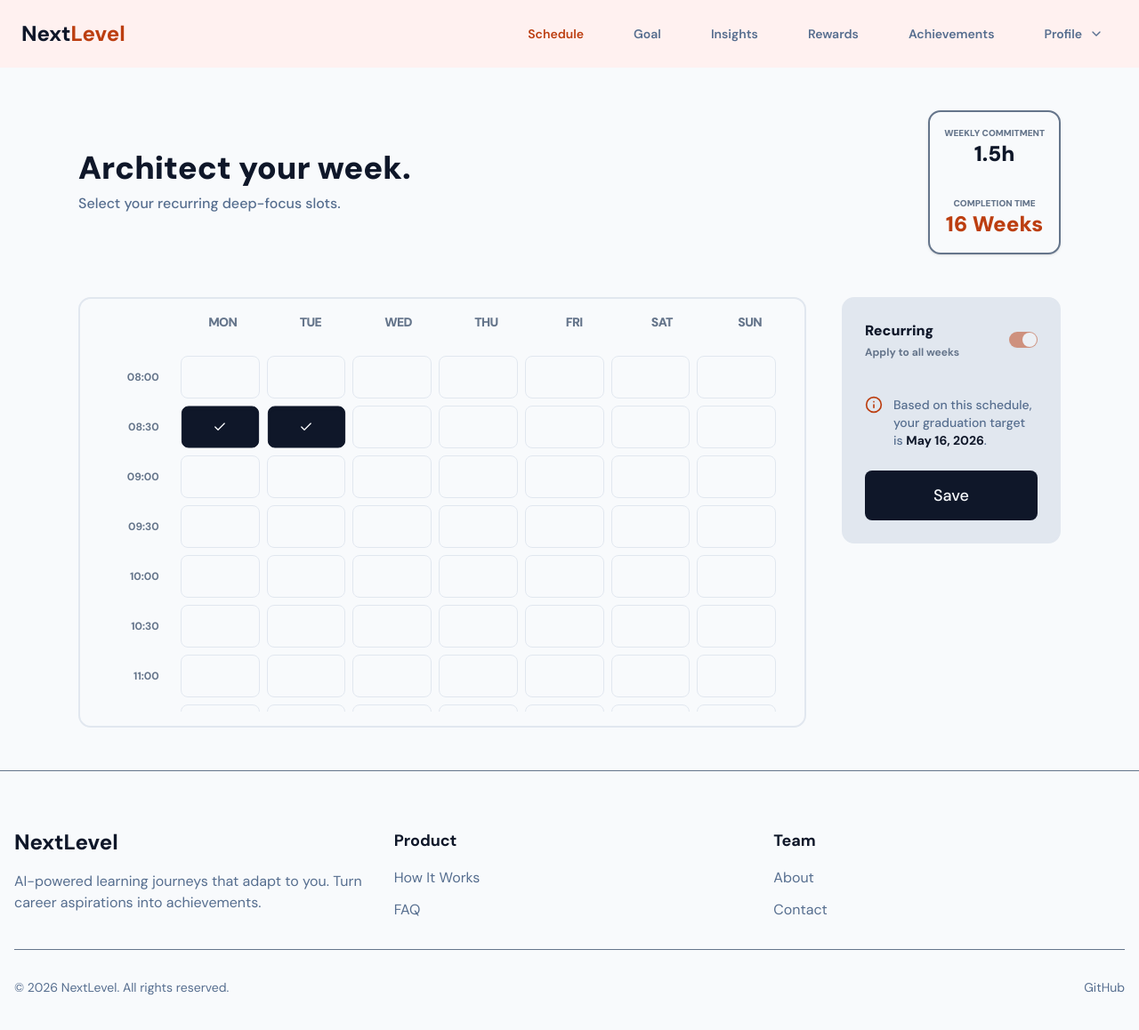
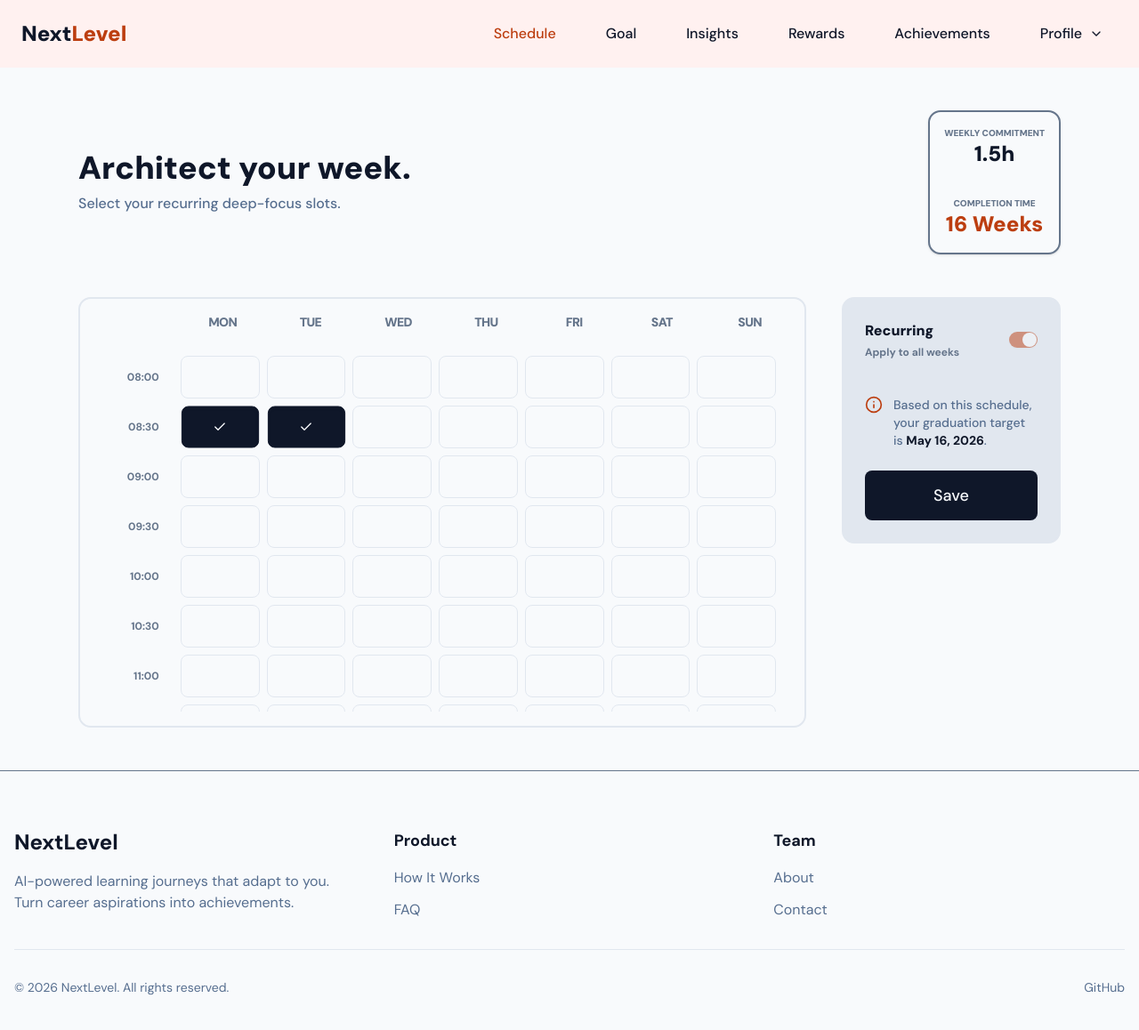
Before and after one commit to sartios/next-level, a Next.js app: page /schedule in a window 1280 px wide. Shown: the top 1158 px of the page at 89% size. Built offline with nearby package versions, Linux system fonts and the light colour scheme.

Commit message:
Update shared components

```diff
--- a/components/shared/BackButton.tsx
+++ b/components/shared/BackButton.tsx
@@ -10,7 +10,7 @@ export default function BackButton({ onBack }: BackButtonProps) {
     <Button
       onClick={onBack}
       variant="ghost"
-      className="flex items-center gap-2 font-bold min-h-[44px] focus-visible:ring-2 focus-visible:ring-ring focus-visible:ring-offset-2"
+      className="flex items-center gap-2 font-medium text-base xl:text-lg min-h-11 focus-visible:ring-1 focus-visible:ring-ring focus-visible:ring-offset-1"
     >
       <ArrowLeft className="h-5 w-5" />
       Back
--- a/components/shared/Footer.tsx
+++ b/components/shared/Footer.tsx
@@ -18,9 +18,8 @@ export default function Footer() {
         <div className="grid grid-cols-1 md:grid-cols-3 gap-8 mb-8">
           <div className="md:col-span-1">
             <h3 className="text-2xl font-extrabold text-foreground mb-4">NextLevel</h3>
-            <p className="text-base text-muted-foreground">
-              AI-powered learning journeys that adapt to you. Turn career aspirations into achievements.
-            </p>
+            <p className="text-base text-muted-foreground">AI-powered learning journeys that adapt to you.</p>
+            <p className="text-base text-muted-foreground">Turn career aspirations into achievements.</p>
           </div>
 
           <div>
@@ -56,7 +55,7 @@ export default function Footer() {
           </div>
         </div>
 
-        <Separator className="mb-8 bg-border" />
+        <Separator className="mb-8 bg-muted" />
 
         <div className="flex flex-col sm:flex-row justify-between items-center gap-4">
           <p className="text-sm text-muted-foreground">© {new Date().getFullYear()} NextLevel. All rights reserved.</p>
--- a/components/shared/Header.tsx
+++ b/components/shared/Header.tsx
@@ -28,7 +28,7 @@ const Header = () => {
       <div className="max-w-7xl mx-auto flex items-center justify-between">
         <Link
           href="/"
-          className="text-foreground font-extrabold text-2xl focus-visible:outline-none focus-visible:ring-2 focus-visible:ring-ring focus-visible:ring-offset-2 rounded hover:opacity-80 transition-opacity cursor-pointer bg-transparent border-0 p-0"
+          className="text-foreground font-black text-2xl focus-visible:outline-none focus-visible:ring-1 focus-visible:ring-ring focus-visible:ring-offset-1 rounded hover:opacity-80 transition-opacity cursor-pointer bg-transparent border-0 p-0"
         >
           Next<span className="text-accent">Level</span>
         </Link>
@@ -38,26 +38,26 @@ const Header = () => {
               key={item.href}
               variant="ghost"
               asChild
-              className={`font-semibold min-h-[44px] focus-visible:ring-2 focus-visible:ring-ring focus-visible:ring-offset-2 ${
-                pathname === item.href ? 'text-accent' : 'text-muted-foreground'
+              className={`font-medium text-base min-h-11 focus-visible:ring-1 focus-visible:ring-ring focus-visible:ring-offset-1 ${
+                pathname === item.href ? 'text-accent' : 'text-foreground'
               }`}
             >
               <Link href={item.href}>{item.label}</Link>
             </Button>
           ))}
           <DropdownMenu>
-            <DropdownMenuTrigger className="inline-flex items-center justify-center gap-2 whitespace-nowrap rounded-md text-sm font-semibold text-muted-foreground ring-offset-background transition-colors hover:bg-accent hover:text-accent-foreground min-h-[44px] px-4 py-2 focus-visible:outline-none focus-visible:ring-2 focus-visible:ring-ring focus-visible:ring-offset-2">
+            <DropdownMenuTrigger className="inline-flex items-center justify-center gap-2 whitespace-nowrap rounded-md text-base font-medium text-foreground ring-offset-background transition-colors hover:bg-accent hover:text-accent-foreground min-h-[44px] px-4 py-2 focus-visible:outline-none focus-visible:ring-2 focus-visible:ring-ring focus-visible:ring-offset-2">
               Profile <ChevronDown className="h-4 w-4" />
             </DropdownMenuTrigger>
             <DropdownMenuContent align="end" className="w-56 border-2 border-border">
-              <DropdownMenuItem className="font-bold text-foreground min-h-[44px] cursor-pointer focus:bg-muted focus:text-accent focus-visible:ring-2 focus-visible:ring-ring">
+              <DropdownMenuItem className="font-medium text-base text-foreground min-h-11 cursor-pointer focus:bg-muted focus:text-accent focus-visible:ring-2 focus-visible:ring-ring">
                 Archived Goals
               </DropdownMenuItem>
-              <DropdownMenuItem className="font-bold text-foreground min-h-[44px] cursor-pointer focus:bg-muted focus:text-accent focus-visible:ring-2 focus-visible:ring-ring">
+              <DropdownMenuItem className="font-medium text-base text-foreground min-h-11 cursor-pointer focus:bg-muted focus:text-accent focus-visible:ring-2 focus-visible:ring-ring">
                 Settings
               </DropdownMenuItem>
               <DropdownMenuSeparator />
-              <DropdownMenuItem className="font-bold text-foreground min-h-[44px] cursor-pointer focus:bg-muted focus:text-accent focus-visible:ring-2 focus-visible:ring-ring">
+              <DropdownMenuItem className="font-medium text-base text-foreground min-h-11 cursor-pointer focus:bg-muted focus:text-accent focus-visible:ring-2 focus-visible:ring-ring">
                 <LogOut className="mr-2 h-4 w-4" />
                 Logout
               </DropdownMenuItem>
```
